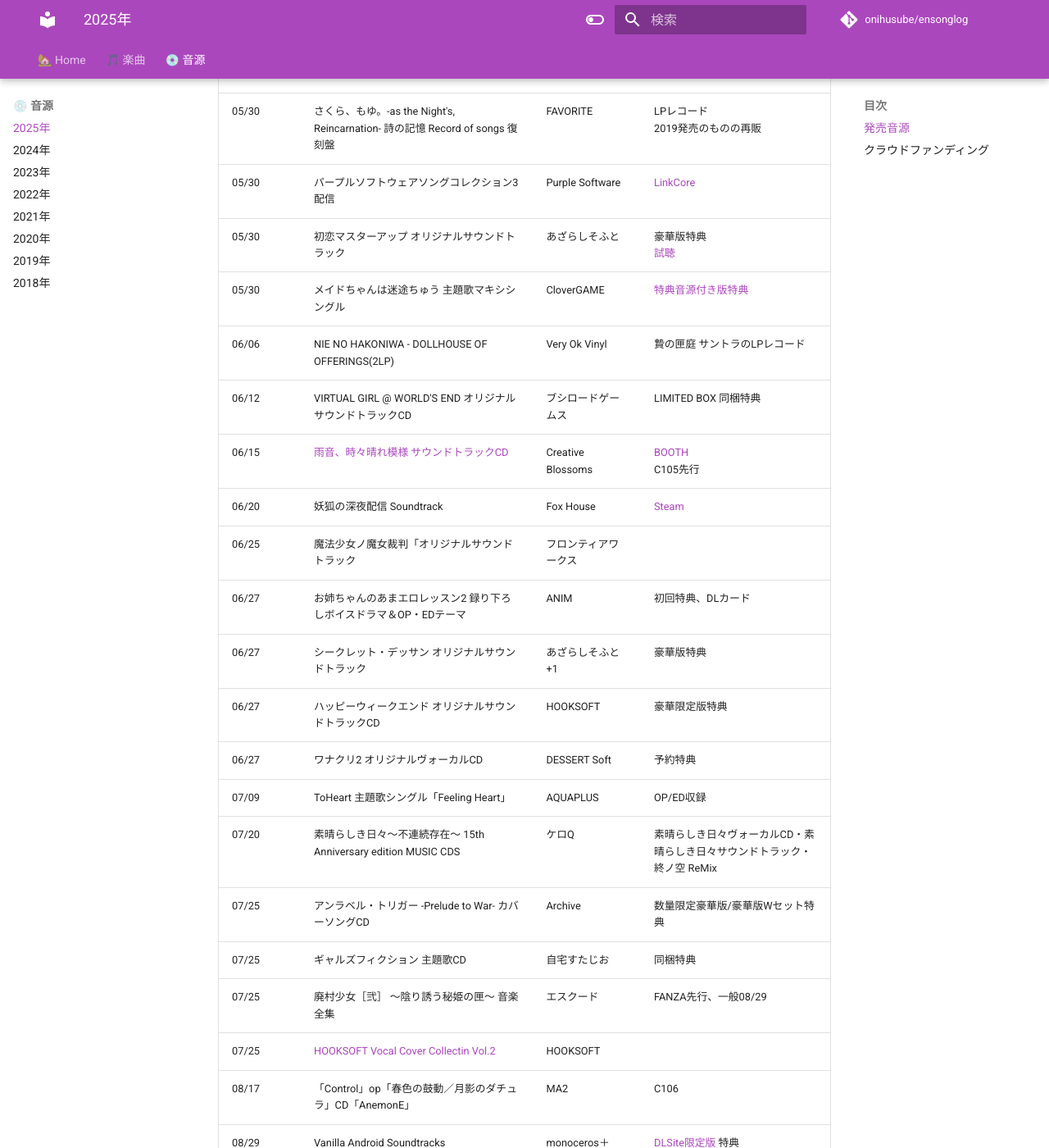
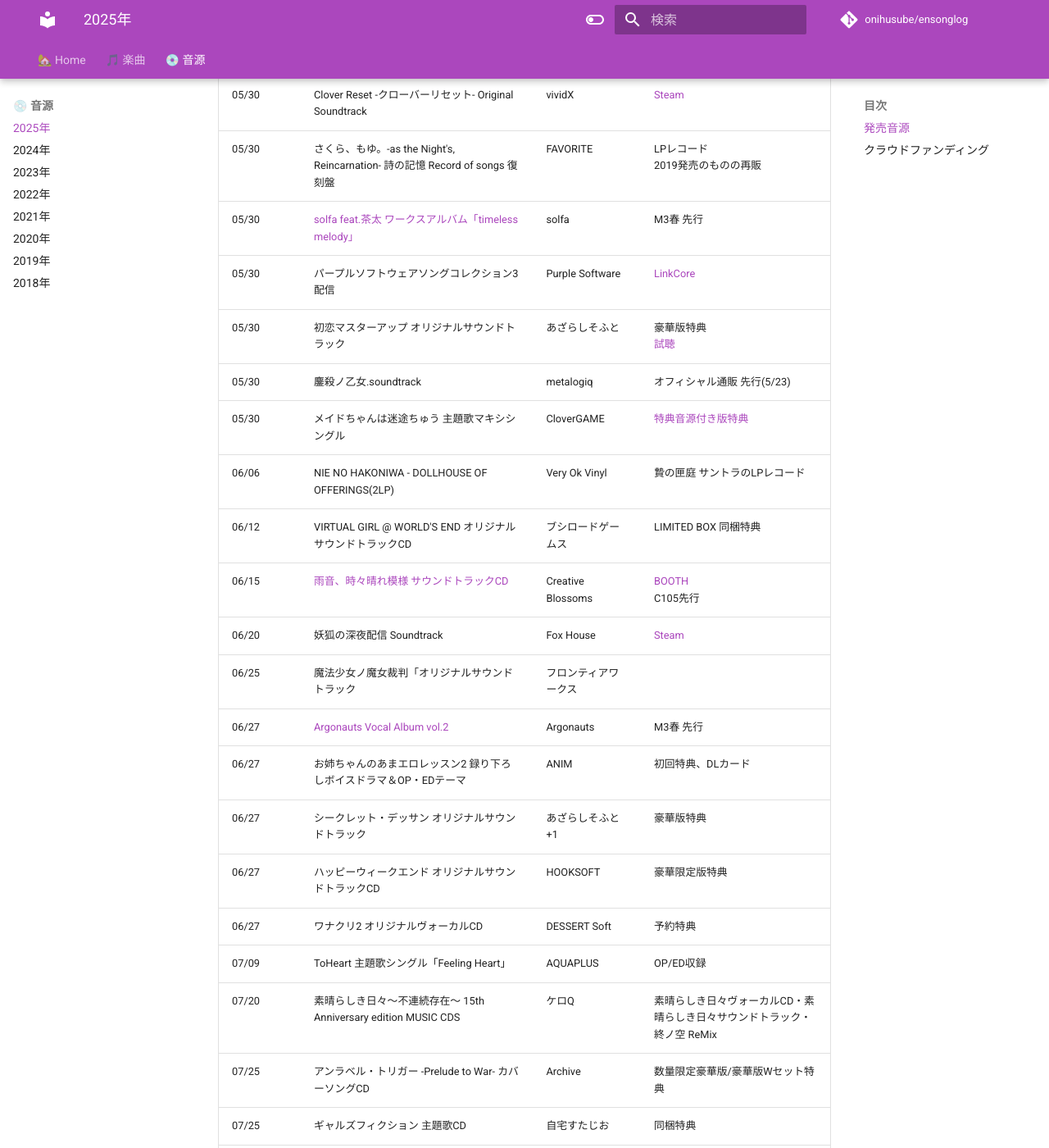
Before and after one commit to onihusube/ensonglog, an MkDocs documentation site: the page built from docs/2025/音源.md, in a window 1280 px wide and 1400 px high, scrolled down 6209 px. Shown: the whole window at 82% size. Built offline with MkDocs 1.6.1 and Material for MkDocs 9.7.7, drawn with Linux system fonts in a browser that asks for light colours; comment, search, counter and statistics services are not loaded; some of the changed text lies outside the part shown.

Commit message:
一般販売時期が異なるものを省略しない

```diff
--- a/docs/2025/音源.md
+++ b/docs/2025/音源.md
@@ -48,6 +48,7 @@
 | 02/28 | [百千の定にかわたれし剋 サウンドコレクション](./%E9%9F%B3%E6%BA%90%E5%80%8B%E5%88%A5/%E7%99%BE%E5%8D%83%E3%81%AE%E5%AE%9A%E3%81%AB%E3%81%8B%E3%82%8F%E3%81%9F%E3%82%8C%E3%81%97%E5%89%8B%20%E3%82%B5%E3%82%A6%E3%83%B3%E3%83%89%E3%82%B3%E3%83%AC%E3%82%AF%E3%82%B7%E3%83%A7%E3%83%B3.md) | エウシュリー |  |
 | 02/28 | 恋愛、はじめまして サウンドトラックCD |  | 豪華限定版特典 |
 | 03/04 | [たねつみの歌 Original Soundtrack](./%E9%9F%B3%E6%BA%90%E5%80%8B%E5%88%A5/%E3%81%9F%E3%81%AD%E3%81%A4%E3%81%BF%E3%81%AE%E6%AD%8C%20Original%20Soundtrack.md) | ANIPLEX.EXE |  |
+| 03/06 | Ever 17/Never 7 SOUND COLLECTION | MAGES | ダブルパック限定版特典 |
 | 03/11 | 『アマナツ＋』プチサントラ！ | あざらしそふと | [Fantia](https://fantia.jp/posts/3322646) |
 | 03/14 | 幻想牢獄のカレイドスコープ2 オリジナルサウンドトラックCD | エンターグラム | 完全生産限定版特典 |
 | 03/28 | 妹(姉)は兄(弟)の性癖を歪ませたい! サウンドトラック | しろくまだんご | 初回限定版特典 |
@@ -96,14 +97,17 @@
 | 05/24 | CHARON MUSIC ARCHIVES vol.1 カロン作品音楽集① | CHARON | CHARON♥春のヤンデレホラー祭2 会場限定 |
 | 05/30 | Clover Reset -クローバーリセット- Original Soundtrack | vividX | [Steam](https://store.steampowered.com/app/3347190/Clover_Reset__Original_Soundtrack/) |
 | 05/30 | さくら、もゆ。-as the Night's, Reincarnation- 詩の記憶 Record of songs 復刻盤 | FAVORITE | LPレコード </br> 2019発売のものの再販 |
+| 05/30 | [solfa feat.茶太 ワークスアルバム「timeless melody」](./音源個別/timeless%20melody.md) | solfa | M3春 先行 |
 | 05/30 | パープルソフトウェアソングコレクション3 配信 | Purple Software | [LinkCore](https://linkco.re/N88dFd7x) |
 | 05/30 | 初恋マスターアップ オリジナルサウンドトラック | あざらしそふと | 豪華版特典 </br> [試聴](https://www.youtube.com/watch?v=taNxGsZll3M) |
+| 05/30 | 鏖殺ノ乙女.soundtrack | metalogiq | オフィシャル通販 先行(5/23) |
 | 05/30 | メイドちゃんは迷途ちゅう 主題歌マキシシングル | CloverGAME | [特典音源付き版特典](https://www.dlsite.com/pro/work/=/product_id/VJ01004242.html) |
 | 06/06 | NIE NO HAKONIWA - DOLLHOUSE OF OFFERINGS(2LP) | Very Ok Vinyl | 贄の匣庭 サントラのLPレコード |
 | 06/12 | VIRTUAL GIRL @ WORLD'S END オリジナルサウンドトラックCD | ブシロードゲームス | LIMITED BOX 同梱特典 |
 | 06/15 | [雨音、時々晴れ模様 サウンドトラックCD](../2024/%E9%9F%B3%E6%BA%90%E5%80%8B%E5%88%A5/%E9%9B%A8%E9%9F%B3%E3%80%81%E6%99%82%E3%80%85%E6%99%B4%E3%82%8C%E6%A8%A1%E6%A7%98%20%E3%82%B5%E3%82%A6%E3%83%B3%E3%83%89%E3%83%88%E3%83%A9%E3%83%83%E3%82%AFCD.md) | Creative Blossoms | [BOOTH](https://creativeblossoms.booth.pm/items/6656329) </br> C105先行 |
 | 06/20 | 妖狐の深夜配信 Soundtrack | Fox House | [Steam](https://store.steampowered.com/app/3745100/_Soundtrack/?curator_clanid=44622143) |
 | 06/25 | 魔法少女ノ魔女裁判「オリジナルサウンドトラック | フロンティアワークス |  |
+| 06/27 | [Argonauts Vocal Album vol.2](./音源個別/Argonauts%20Vocal%20Album%20vol.2.md) | Argonauts | M3春 先行 |
 | 06/27 | お姉ちゃんのあまエロレッスン2 録り下ろしボイスドラマ＆OP・EDテーマ | ANIM | 初回特典、DLカード |
 | 06/27 | シークレット・デッサン オリジナルサウンドトラック | あざらしそふと+1 | 豪華版特典 |
 | 06/27 | ハッピーウィークエンド オリジナルサウンドトラックCD | HOOKSOFT | 豪華限定版特典 |
@@ -118,6 +122,7 @@
 | 08/29 | Vanilla Android Soundtracks |	monoceros＋ | [DLSite限定版](https://www.dlsite.com/pro/work/=/product_id/VJ01004213.html) 特典 |
 | 08/29 | スターライトBLUE ボーカルソングCD |	LiLiM DARKNESS | 同梱特典 </br> 主題歌Full、ED2曲Midle 収録 |
 | 08/29 | 昨日より大人になるイキ抜き温泉旅 サウンドトラック | しろくまだんご | 初回版特典 |
+| 08/29 | 廃村少女［弐］ ～陰り誘う秘姫の匣～ 音楽全集 | エスクード | FANZA 先行(7/25) |
 | 09/20 | 夜明け前より瑠璃色な 20周年記念ボーカル集 -Luminous Passport- |	AUGAST | LPレコード2枚組 |
 | 09/26 | レモネードファクトリー アルバムCD |	ゆずソフト | ライムライト・レモネードジャムの劇中バンドのアルバム |
 | 09/26 | アマカノ3 オリジナルサウンドトラック | あざらしそふと |  |
```
